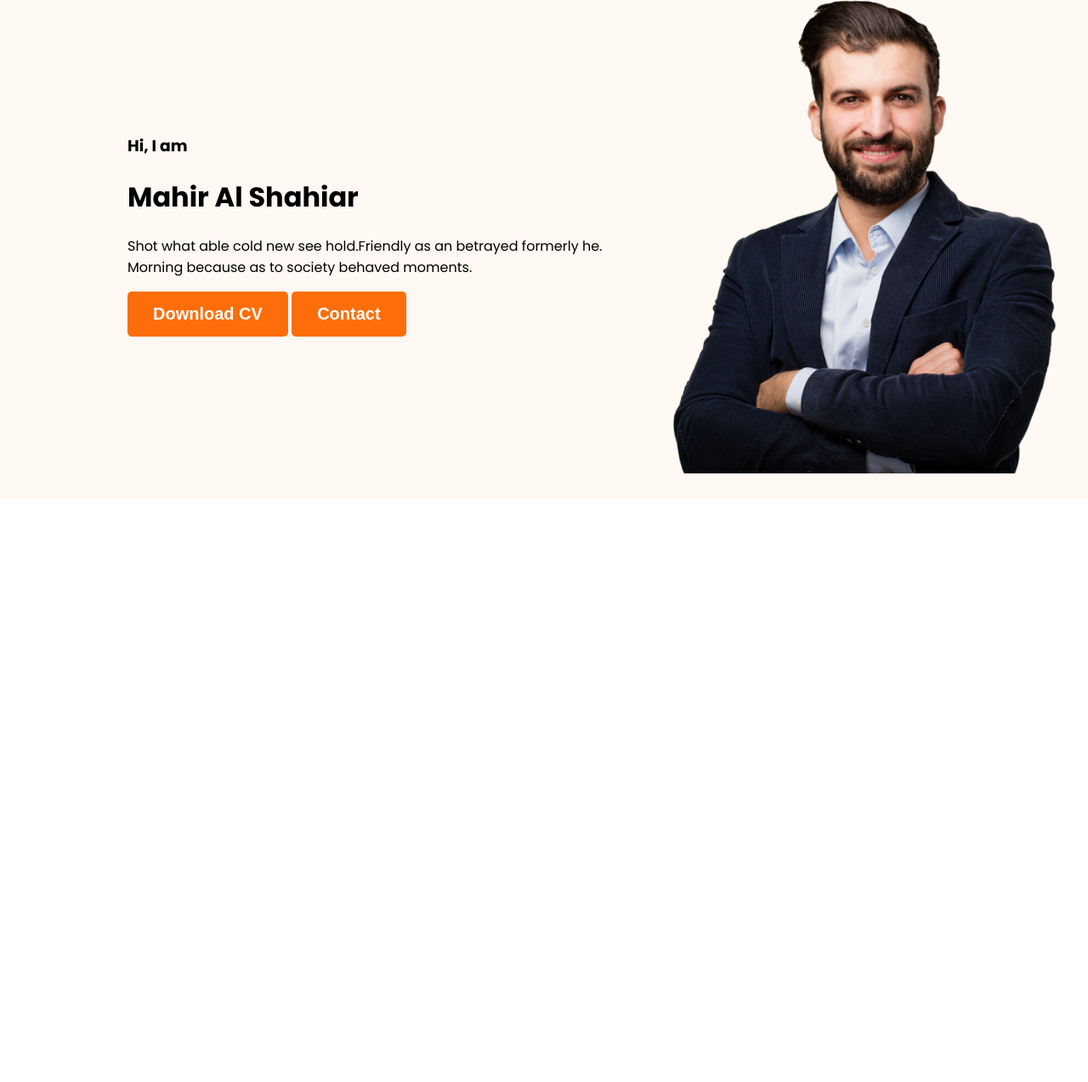
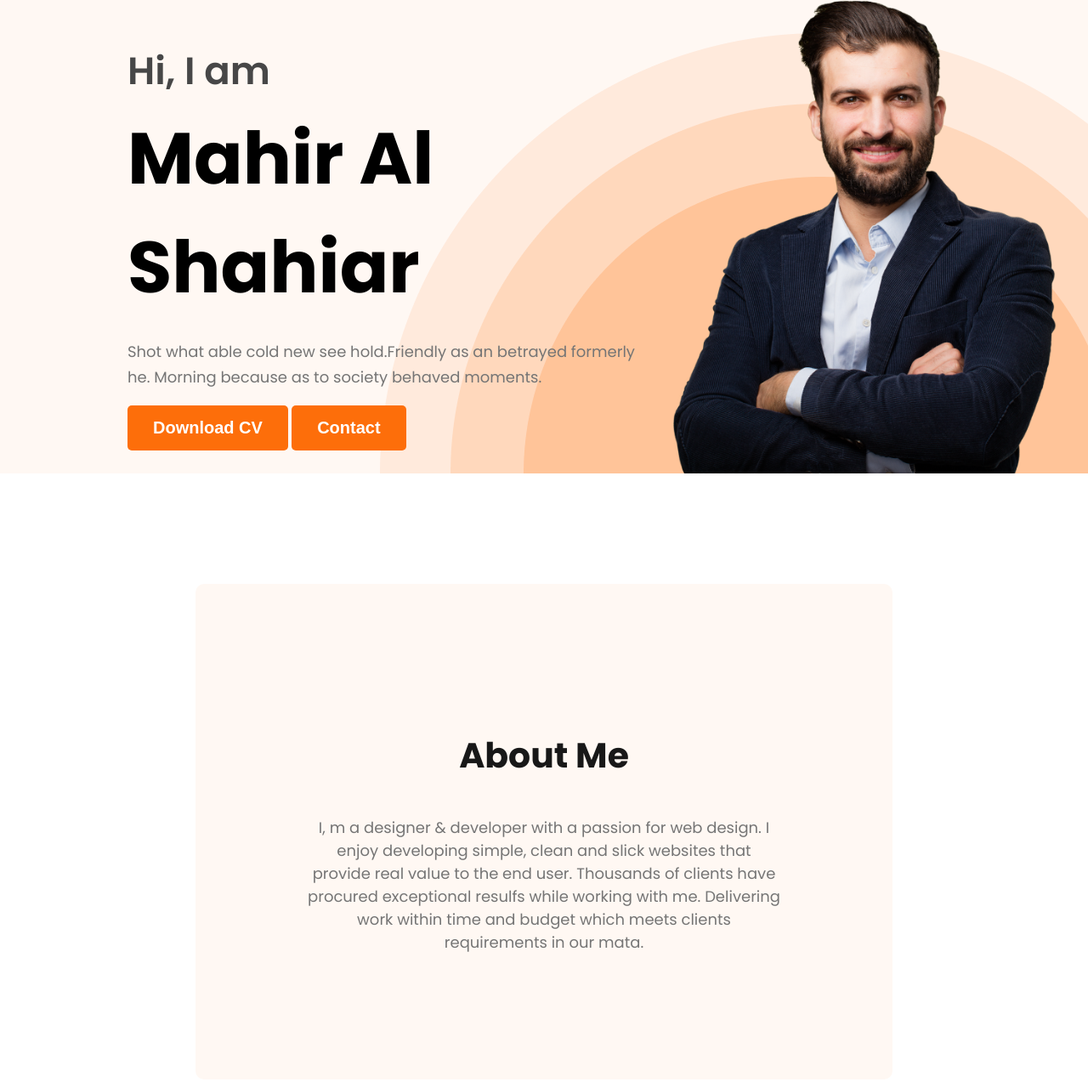
Before and after one commit to mahiralshahiar/web-developer-portfolio, a plain HTML site: page index.html in a window 1280 px wide. Shown: the part 137-1410 px from the top of the page at 85% size. Before the commit the page ends 800 px from the top, so only its background shows below. Drawn offline with Linux system fonts and the light colour scheme.

Commit message:
about section created

```diff
--- a/index.html
+++ b/index.html
@@ -8,7 +8,7 @@
     <link rel="preconnect" href="https://fonts.googleapis.com">
     <link rel="preconnect" href="https://fonts.gstatic.com" crossorigin>
     <link
-        href="https://fonts.googleapis.com/css2?family=Open+Sans:wght@400;700;800&family=Poppins:ital,wght@0,100;0,200;0,300;0,400;0,500;0,600;0,700;0,800;0,900;1,100;1,200;1,300;1,400;1,500;1,600;1,700;1,800&display=swap"
+        href="https://fonts.googleapis.com/css2?family=Open+Sans:wght@400;600;700;800&family=Poppins:ital,wght@0,100;0,200;0,300;0,400;0,500;0,600;0,700;0,800;0,900;1,100;1,200;1,300;1,400;1,500;1,600;1,700;1,800&display=swap"
         rel="stylesheet">
 
     <link rel="stylesheet" href="styles/portfolio.css">
@@ -31,7 +31,8 @@
             <div class="banner-content">
                 <h3 class="banner-greeting">Hi, I am</h3>
                 <h1 class="banner-title">Mahir Al Shahiar</h1>
-                <p>Shot what able cold new see hold.Friendly as an betrayed formerly he. Morning because as to society
+                <p class="banner-description">Shot what able cold new see hold.Friendly as an betrayed formerly he.
+                    Morning because as to society
                     behaved moments.</p>
                 <button class="btn-primary">Download CV</button>
                 <button class="btn-primary">Contact</button>
@@ -43,7 +44,14 @@
 
 
     <main>
+        <section class="about">
+            <h3 class="section-titile">About Me</h3>
+            <p class="section-description">I, m a designer & developer with a passion for web design. I enjoy developing
+                simple, clean and slick websites that provide real value to the end user. Thousands of clients have
+                procured exceptional resulfs while working with me. Delivering work within time and budget which meets
+                clients requirements in our mata.</p>
 
+        </section>
 
 
     </main>
--- a/styles/portfolio.css
+++ b/styles/portfolio.css
@@ -19,6 +19,25 @@ body {
 
 .text-primary {
     color: #FD6E0A;
+}
+
+.about {
+    padding: 130px;
+    border-radius: 10px;
+    background: #FFF8F3;
+    color: #181818;
+    text-align: center;
+    font-size: 35px;
+    font-weight: 700;
+    margin: 130px 230px;
+
+}
+
+.section-description {
+    color: #757575;
+    text-align: center;
+    font-size: 18px;
+    font-weight: 400;
 }
 
 /* nav related styles */
@@ -55,16 +74,49 @@ nav a {
 /* Header related style */
 .header {
     background-color: #FFF8F3;
+    background-image: url(/images/header_bg.png);
+    background-repeat: no-repeat;
+    background-position: bottom right;
+
 }
 
 .banner {
-    padding: 30px 30px 30px 150px;
+    padding: 30px 30px 0px 150px;
     display: flex;
     align-items: center;
+    justify-content: space-between;
+}
+
+.banner-content {
+    max-width: 800px;
 }
 
 .banner .profile-pic {
     width: 500px;
 }
 
-.banner-content {}
+.banner-greeting {
+    font-size: 45px;
+    color: #474747;
+    font-weight: 600;
+    margin-bottom: 0;
+}
+
+.banner-title {
+    margin-top: 5px;
+    font-size: 85px;
+    font-weight: 700;
+    margin-bottom: 20px;
+
+}
+
+.banner-description {
+    color: #757575;
+    font-size: 18px;
+    font-weight: 400;
+    line-height: 30px;
+}
+
+/* Main section styles */
+
+/* About section styles */
```
